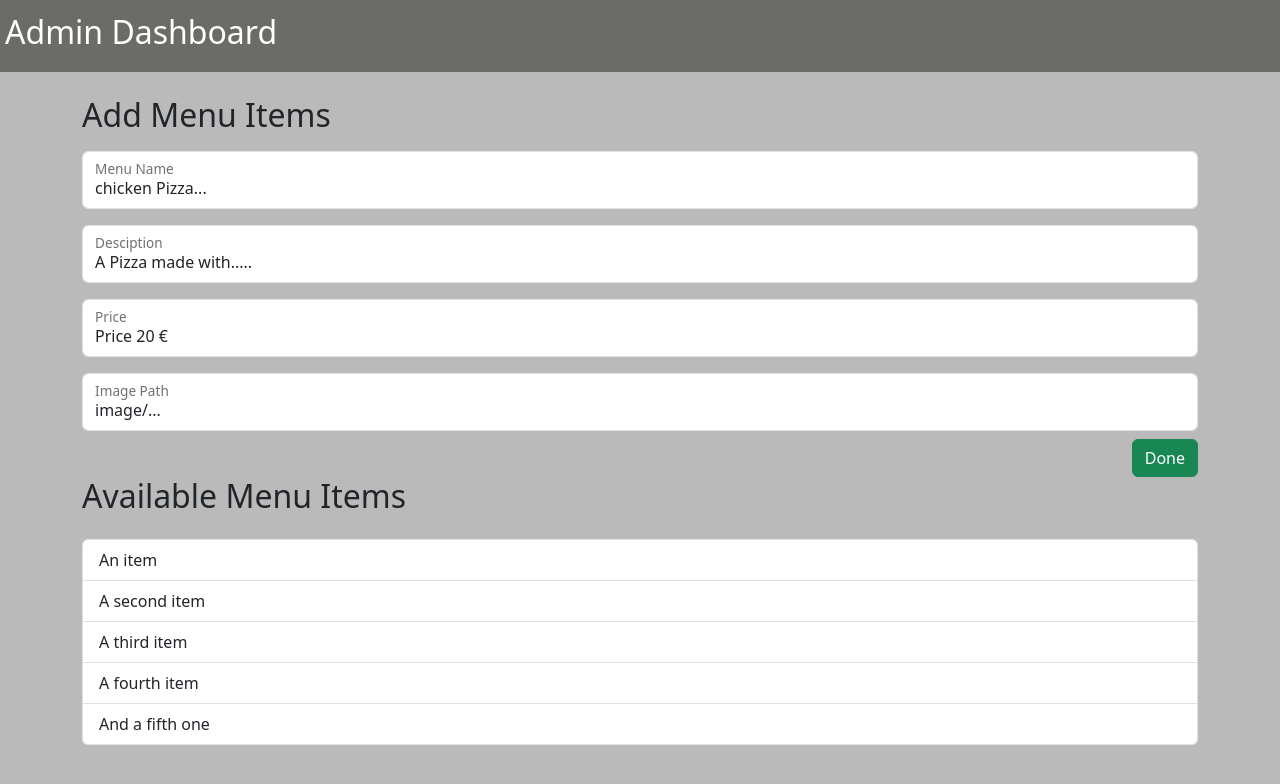
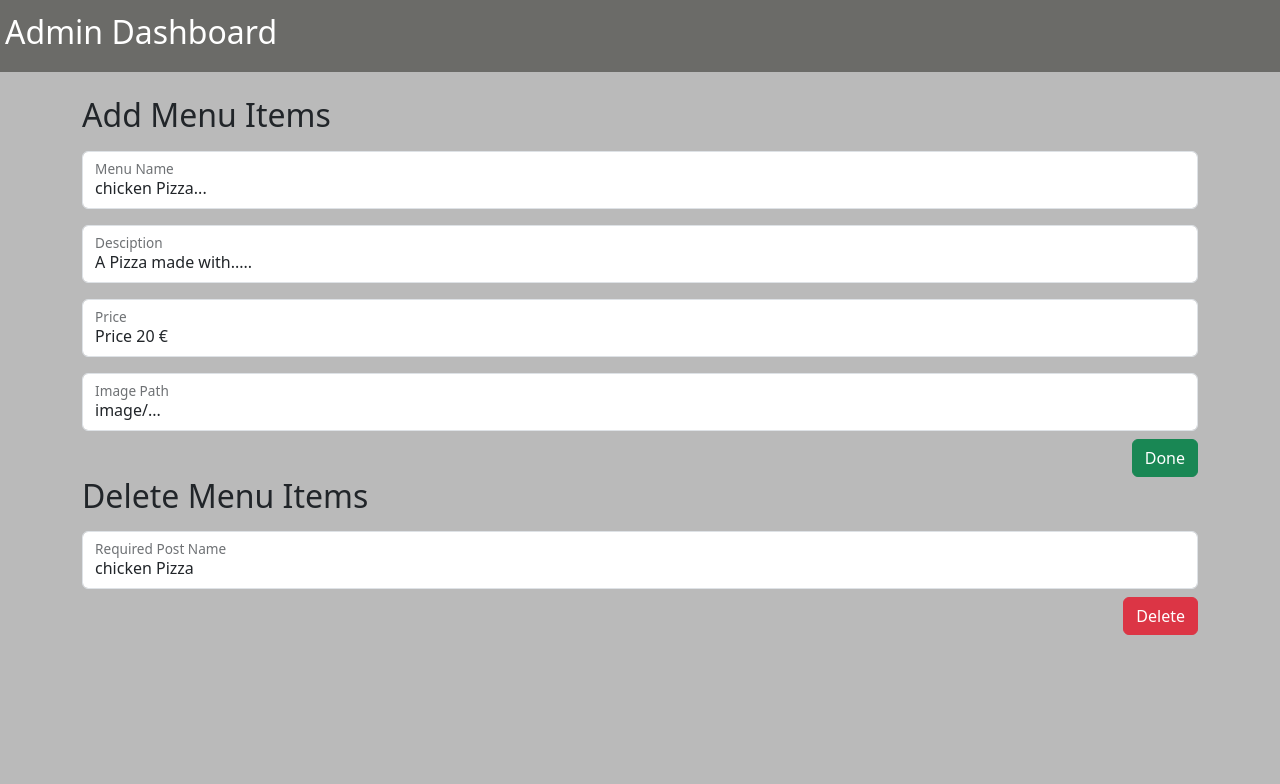
Before and after one commit to widanalageshane/Restaurant-Project, a plain HTML site: page FrontEnd/AdminPost.html in a window 1280 px wide. Drawn offline with nearby package versions, Linux system fonts and the light colour scheme; no server answers.

Commit message:
chagens admin page

```diff
--- a/FrontEnd/AdminPost.html
+++ b/FrontEnd/AdminPost.html
@@ -63,15 +63,32 @@
           </div>
       </div>
 
-      <h2> Available Menu Items</h2>
+      <h2>Delete Menu Items</h2>
 
-      <ul class="list-group my-4 ">
+      <div class="row">
+        <div class="col">
+              <div class="form-floating my-2 ">
+                <input  class="form-control" id="floatingInputGrid" placeholder="deletepost" value="chicken Pizza">
+                <label for="floatingInputGrid">Required Post Name</label>
+              </div>
+        </div>
+      </div>
+
+      <div class="row justify-content-end">
+        <div class="col-auto">
+            <button type="button" class="btn btn-danger">Delete</button>
+        </div>
+    </div>
+
+
+      <!-- <h2> Available Menu Items</h2> -->
+      <!-- <ul class="list-group my-4 ">
         <li class="list-group-item">An item</li>
         <li class="list-group-item">A second item</li>
         <li class="list-group-item">A third item</li>
         <li class="list-group-item">A fourth item</li>
         <li class="list-group-item">And a fifth one</li>
-      </ul>
+      </ul> -->
 
     </div>
 
```
